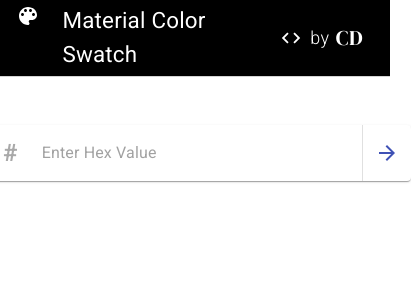
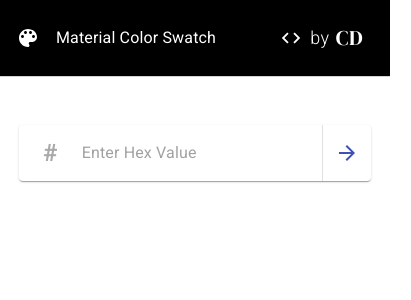
Before and after one commit to Chinmaydabke/material-color-swatch, a React (Create React App) app: page / in a window 390 px wide. Shown: the top 300 px of the page, 411 px wide, since content can reach past the window. Built offline with nearby package versions, Linux system fonts and the light colour scheme.

Commit message:
headbar mobile optimization

```diff
--- a/src/components/App/Headbar.jsx
+++ b/src/components/App/Headbar.jsx
@@ -17,7 +17,7 @@ const Headbar = () => {
         <Toolbar className="toolbar">
           <div className="logo-area">
             <PaletteIcon className="logoIcon" />
-            <Typography className="logoHeadbar">
+            <Typography className="logoText">
               Material Color Swatch
             </Typography>
           </div>
--- a/src/components/App/Headbar.scss
+++ b/src/components/App/Headbar.scss
@@ -13,12 +13,16 @@
     .logo-area {
       display: flex;
 
-      .logoHeadbar {
+      .logoText {
         font-family: 'Roboto', sans-serif;
         font-weight: 400;
         font-size: 1.4em;
         margin-left: 1em;
         margin-right: 1em;
+
+        @media only screen and (max-width: 600px) {
+          font-size: 1em;
+        }
       }
     }
 
--- a/src/components/Input/Input.scss
+++ b/src/components/Input/Input.scss
@@ -27,7 +27,7 @@ $text-field-height: 3.5em;
 
     .input-base {
       max-width: 30em;
-      width: 20em;
+      min-width: 15em;
     }
 
     .search-button-area {
```
